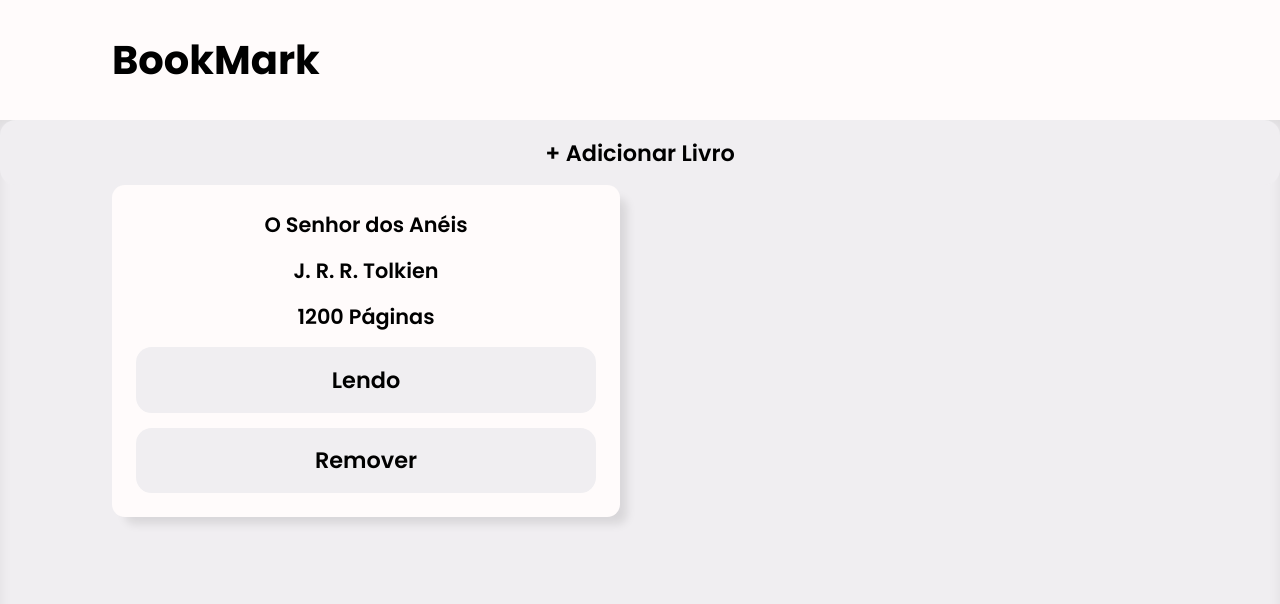
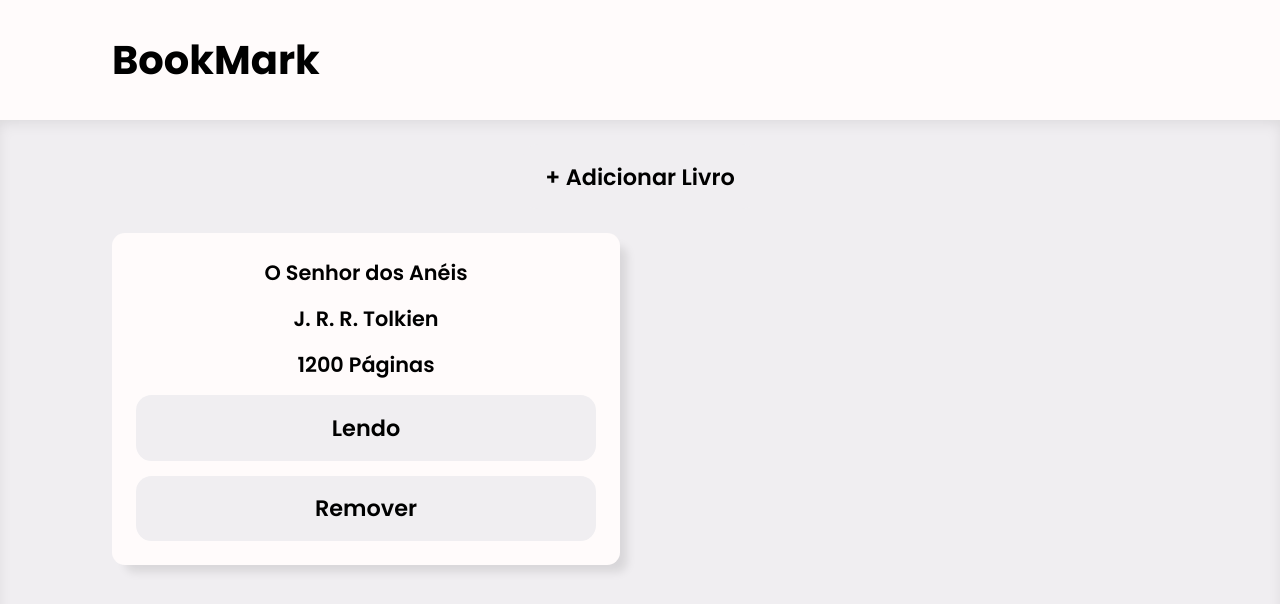
Before and after one commit to felprangel/Biblioteca-v2, a Next.js app: page / in a window 1280 px wide. Shown: the top 604 px of the page. Built offline with nearby package versions, Linux system fonts and the light colour scheme.

Commit message:
ajusta estilização do botão da página inicial

```diff
--- a/src/pages/index.jsx
+++ b/src/pages/index.jsx
@@ -10,7 +10,7 @@ const PaginaInicial = () => {
       <Cabecalho />
       <Main>
         <ContainerBotao>
-          <Botao>+ Adicionar Livro</Botao>
+          <Botao autoWidth>+ Adicionar Livro</Botao>
         </ContainerBotao>
         <ContainerCards>
           <CardLivro titulo="O Senhor dos Anéis" autor="J. R. R. Tolkien" paginas={1200} status="Lendo" />
@@ -36,6 +36,7 @@ const ContainerBotao = styled.div`
   display: flex;
   justify-content: center;
   align-items: center;
+  padding: 1.5em 0;
 `
 
 const ContainerCards = styled.div`
```
